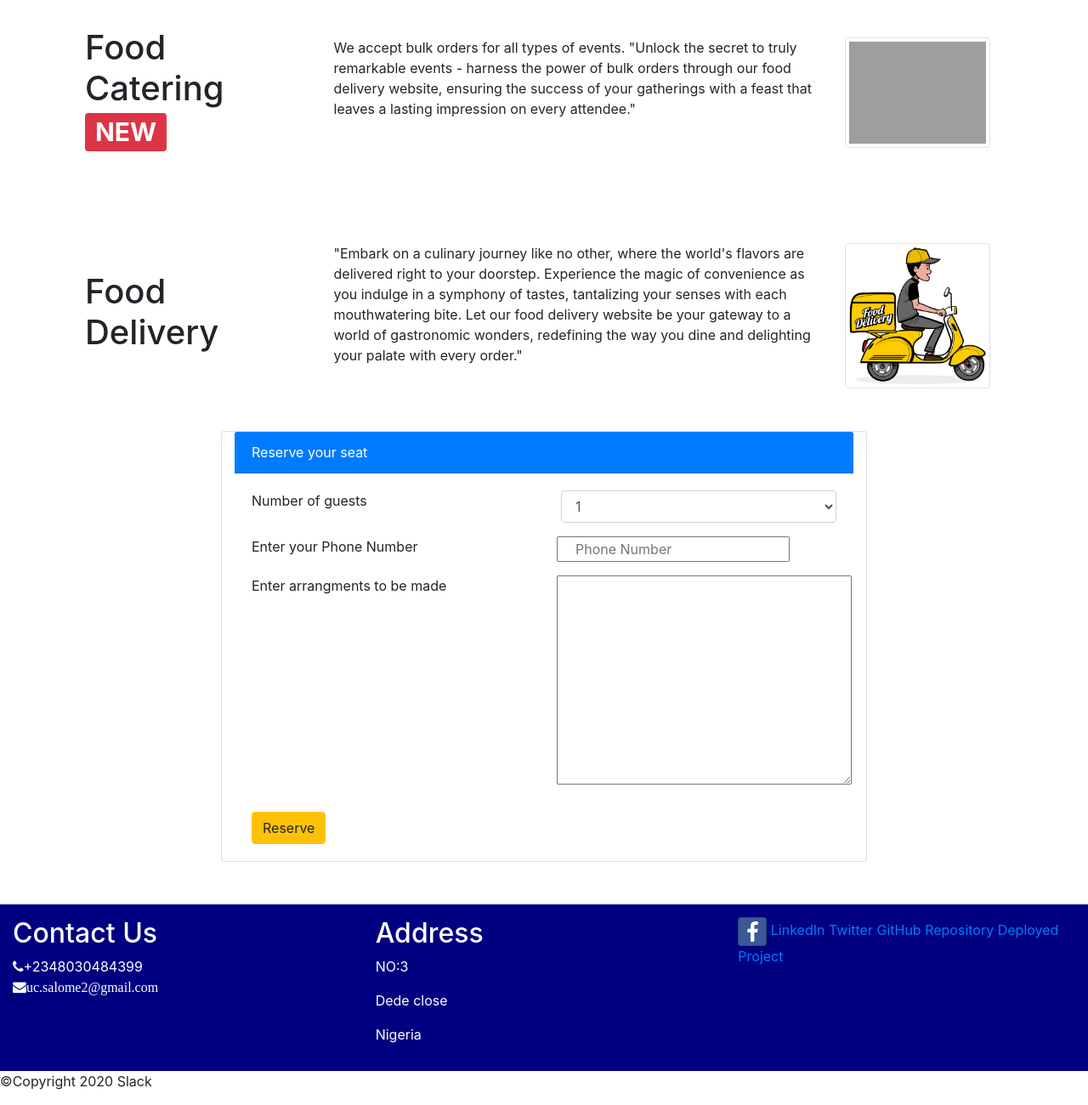
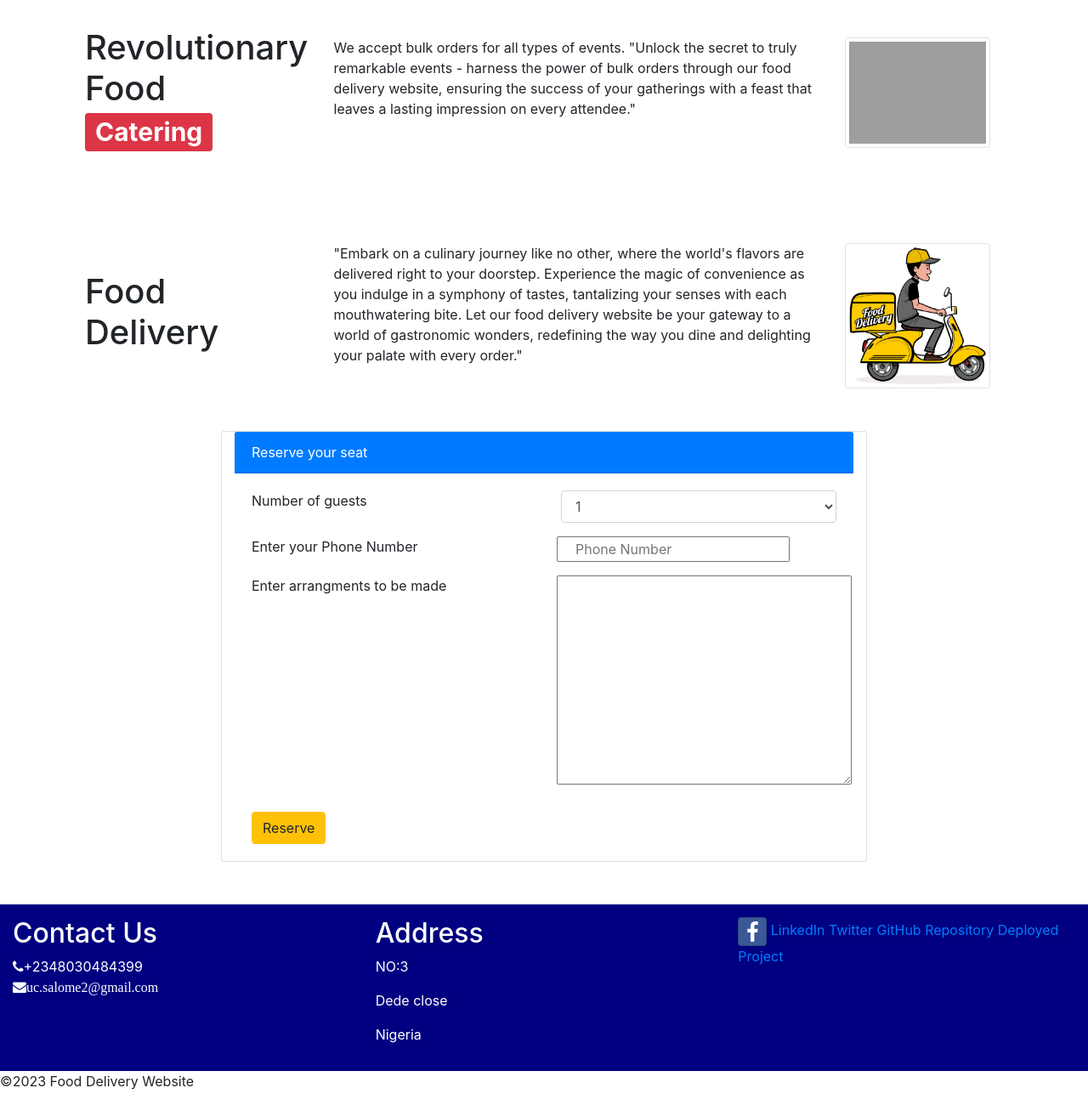
Before and after one commit to lomsey41/Food-Delivery-Website, a website: page index.html in a window 1280 px wide. Shown: the part 1399-2699 px from the top of the page at 85% size. Drawn offline with nearby package versions, Linux system fonts and the light colour scheme; grey boxes are pictures that could not be loaded.

Commit message:
updated portfolio project

```diff
--- a/index.html
+++ b/index.html
@@ -205,7 +205,7 @@
         </div>
         <div class="row row-content align-items-center">
             <div class="col-12 col-sm-3">
-                <h1>Food Catering<span class="badge badge-danger">NEW</span></h1>
+                <h1>Revolutionary Food <span class="badge badge-danger">Catering</span></h1>
             </div>
 
             <div class="col-12 col-sm-9 ">
@@ -313,7 +313,7 @@
             </div>
             <div class="row">
                 <div class="col-12">
-                    <p>©Copyright 2020 Slack</p>
+                    <p>©2023 Food Delivery Website</p>
                 </div>
             </div>
         </div>
```
